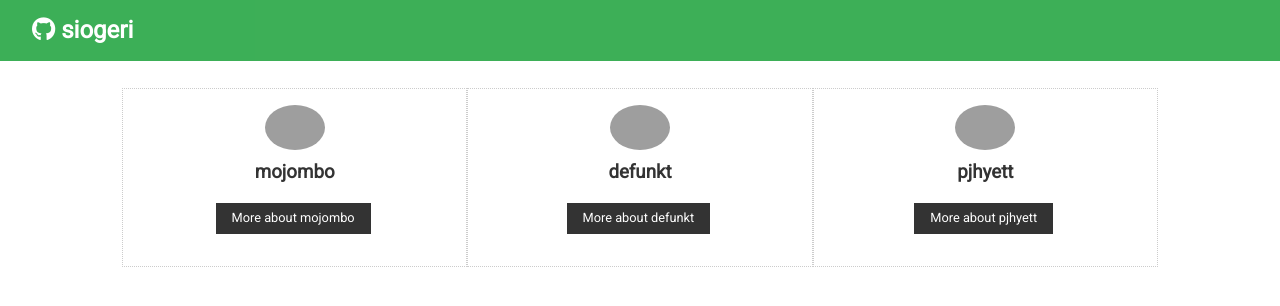
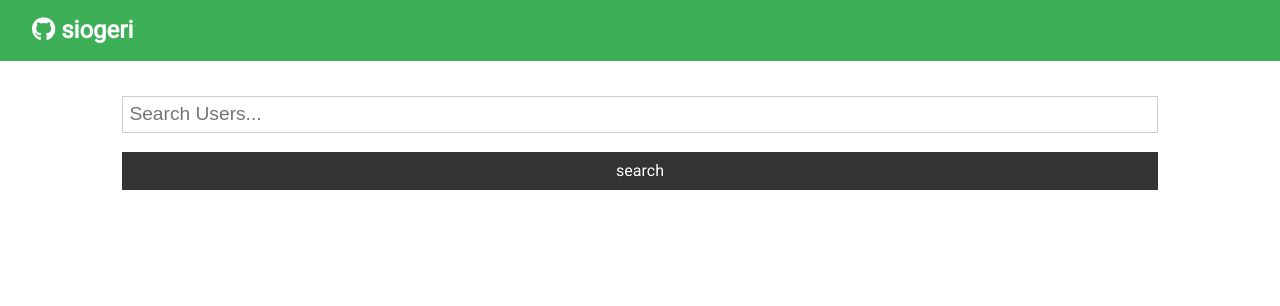
Before and after one commit to NAGERI/github_finder, a React (Create React App) app: page / in a window 1280 px wide. Shown: the top 306 px of the page. Built offline with nearby package versions, Linux system fonts and the light colour scheme; grey boxes are pictures that could not be loaded.

Commit message:
refactored,added githubapi, search ft

```diff
--- a/package.json
+++ b/package.json
@@ -3,9 +3,10 @@
   "version": "0.1.0",
   "private": true,
   "dependencies": {
+    "axios": "^0.27.2",
     "react": "^16.8.6",
     "react-dom": "^16.8.6",
-    "react-scripts": "3.0.1"
+    "react-scripts": "^5.0.1"
   },
   "scripts": {
     "start": "react-scripts start",
--- a/src/App.js
+++ b/src/App.js
@@ -1,10 +1,40 @@
 import React, { Fragment, Component } from "react";
 import Navbar from "./components/layouts/Navbar";
 import Users from "./components/users/Users";
+import Search from "./components/users/Search";
 import "./App.css";
+import axios from "axios";
 
 class App extends Component {
-  foo = x => x + " bars from foo method"; /* this is an arrow function*/
+  // foo = (x) => x + " bars from foo method"; /* this is an arrow function*/
+  state = {
+    users: [],
+    loading: false,
+  };
+  /* Display the first 30 github users
+  async componentDidMount() {
+    this.setState({ loading: true });
+
+    const res = await axios.get(
+      `http://api.github.com/users?client_id=${process.env.REACT_APP_GITHUB_CLIENT_ID}&client_secret=${process.env.REACT_APP_GITHUB_CLIENT_SECRET}`
+      );
+
+      this.setState({ users: res.data, loading: false });
+    }*/
+  /**Search github users */
+  searchUsers = async (text) => {
+    this.setState({ loading: true });
+    try {
+      const res = await axios.get(
+        `http://api.github.com/search/users?q=${text}&client_id=${process.env.REACT_APP_GITHUB_CLIENT_ID}&client_secret=${process.env.REACT_APP_GITHUB_CLIENT_SECRET}`
+      );
+      this.setState({ users: res.data.items, loading: false });
+    } catch (e) {
+      console.log("Error occured in axios API, GET request :", e);
+    } finally {
+      this.setState({ loading: false });
+    }
+  };
   render() {
     // const name = "Siogeri";
     // const loading = false;
@@ -12,17 +42,18 @@ class App extends Component {
     //   "div",   without JSX
     //   { className: "App" },
     //   React.createElement("h1", null, "Hello from a react element")
+    // {showName && name} conditional, shows name if showName variable is true
     // );
 
     return (
-      <div className='App'>
+      <div className="App">
         <Fragment>
           {/* {loading ? <h4>Loading...</h4> : <h1>Hello from react {name} </h1>} */}
-          <Navbar icon='fab fa-github' />
-          <div className='container'>
-            <Users />
+          <Navbar icon="fab fa-github" />
+          <div className="container">
+            <Search searchUsers={this.searchUsers} />
+            <Users loading={this.state.loading} users={this.state.users} />
           </div>
-
           {/* <h1>This is {this.foo(21)}</h1>{" "} */}
           {/*this is a class method  comments must be put in this */}
         </Fragment>
--- a/src/components/layouts/Navbar.js
+++ b/src/components/layouts/Navbar.js
@@ -1,26 +1,23 @@
-import React, { Component } from "react";
+import React from "react";
 import propTypes from "prop-types";
 
-export class Navbar extends Component {
-  static defaultProps = {
-    title: "siogeri",
-    icon: "fab fa-google"
-  };
+const Navbar = (props) => {
+  return (
+    <nav className="navbar bg-success">
+      <h1>
+        <i className={props.icon} /> {props.title}
+      </h1>
+    </nav>
+  );
+};
 
-  static propTypes = {
-    title: propTypes.string.isRequired,
-    icon: propTypes.string.isRequired
-  };
+Navbar.defaultProps = {
+  title: "siogeri",
+  icon: "fab fa-google",
+};
 
-  render() {
-    return (
-      <nav className='navbar bg-success'>
-        <h1>
-          <i className={this.props.icon} /> {this.props.title}
-        </h1>
-      </nav>
-    );
-  }
-}
-
+Navbar.propTypes = {
+  title: propTypes.string.isRequired,
+  icon: propTypes.string.isRequired,
+};
 export default Navbar;
--- /dev/null
+++ b/src/components/layouts/Spinner.js
@@ -0,0 +1,14 @@
+import React, { Fragment } from "react";
+import Spinner from "./spinner.gif";
+
+const spinner = () => (
+  <Fragment>
+    <img
+      alt=""
+      src={Spinner}
+      style={{ width: "200px", margin: "auto", display: "block" }}
+    ></img>
+  </Fragment>
+);
+
+export default spinner;
--- /dev/null
+++ b/src/components/users/Search.js
@@ -0,0 +1,42 @@
+import React, { Component } from "react";
+import PropTypes from "prop-types";
+class Search extends Component {
+  state = {
+    text: "",
+  };
+
+  static propTypes = {
+    searchUsers: PropTypes.func.isRequired,
+  };
+
+  onSubmit = (e) => {
+    e.preventDefault();
+    this.props.searchUsers(this.state.text);
+    this.setState({ text: "" });
+  };
+  handleTextChange = (e) => {
+    this.setState({ [e.target.type]: e.target.value });
+  };
+  render() {
+    return (
+      <div>
+        <form onSubmit={this.onSubmit} className="form">
+          <input
+            type="text"
+            name="name"
+            placeholder="Search Users... "
+            value={this.state.text}
+            onChange={this.handleTextChange}
+          />
+          <input
+            type="submit"
+            value="search"
+            className="btn btn-dark btn-block"
+          />
+        </form>
+      </div>
+    );
+  }
+}
+
+export default Search;
--- a/src/components/users/Users.js
+++ b/src/components/users/Users.js
@@ -1,45 +1,54 @@
-import React, { Component } from "react";
+import React from "react";
+import Spinner from "../layouts/Spinner.js";
 import Useritem from "./Useritem";
+import PropTypes from "prop-types";
 
-class Users extends Component {
-  state = {
+const Users = ({ users, loading }) => {
+  /* state = {
     users: [
       {
         id: "1",
         login: "mojombo",
         avatar_url: "https://avatars0.githubusercontent.com/u/1?v=4",
-        html_url: "https://github.com/mojombo"
+        html_url: "https://github.com/mojombo",
       },
       {
         id: "2",
         login: "defunkt",
         avatar_url: "https://avatars0.githubusercontent.com/u/2?v=4",
-        html_url: "https://github.com/defunkt"
+        html_url: "https://github.com/defunkt",
       },
       {
         id: "3",
         login: "pjhyett",
         avatar_url: "https://avatars0.githubusercontent.com/u/3?v=4",
-        html_url: "https://github.com/pjhyett"
-      }
-    ]
-  };
-
-  render() {
+        html_url: "https://github.com/pjhyett",
+      },
+    ],
+  };*/
+  if (loading) {
+    return <Spinner />;
+  } else {
     return (
       <div style={userStyle}>
-        {this.state.users.map(user => (
+        {/*If you have a variable no need for double braces*/}
+        {users.map((user) => (
           <Useritem key={user.id} user={user} />
         ))}
       </div>
     );
   }
-}
+};
+
+Users.propTypes = {
+  users: PropTypes.array.isRequired,
+  loading: PropTypes.bool.isRequired,
+};
 //  a variable for the style attribute
 const userStyle = {
   display: "grid",
   gridTemplateColumns: "repeat(3, 1fr)",
-  gridGap: "1 rem"
+  gridGap: "1 rem",
 };
 
 export default Users;
```
Also changed, not shown: src/components/users/Useritem.js (+14 -11 lines), src/components/layouts/spinner.gif (added), 1 other file (tests, documents, lock files or other folders).
